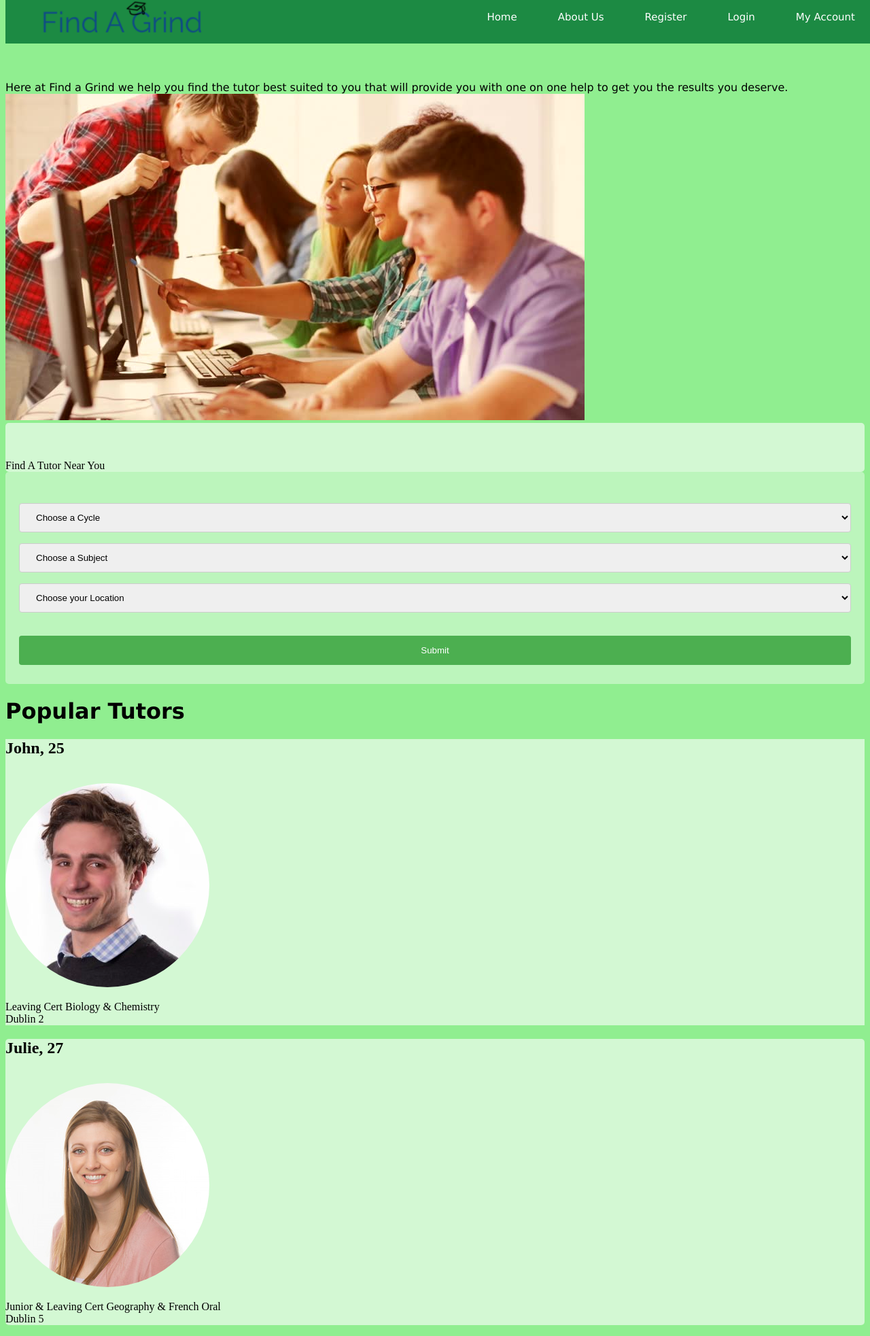
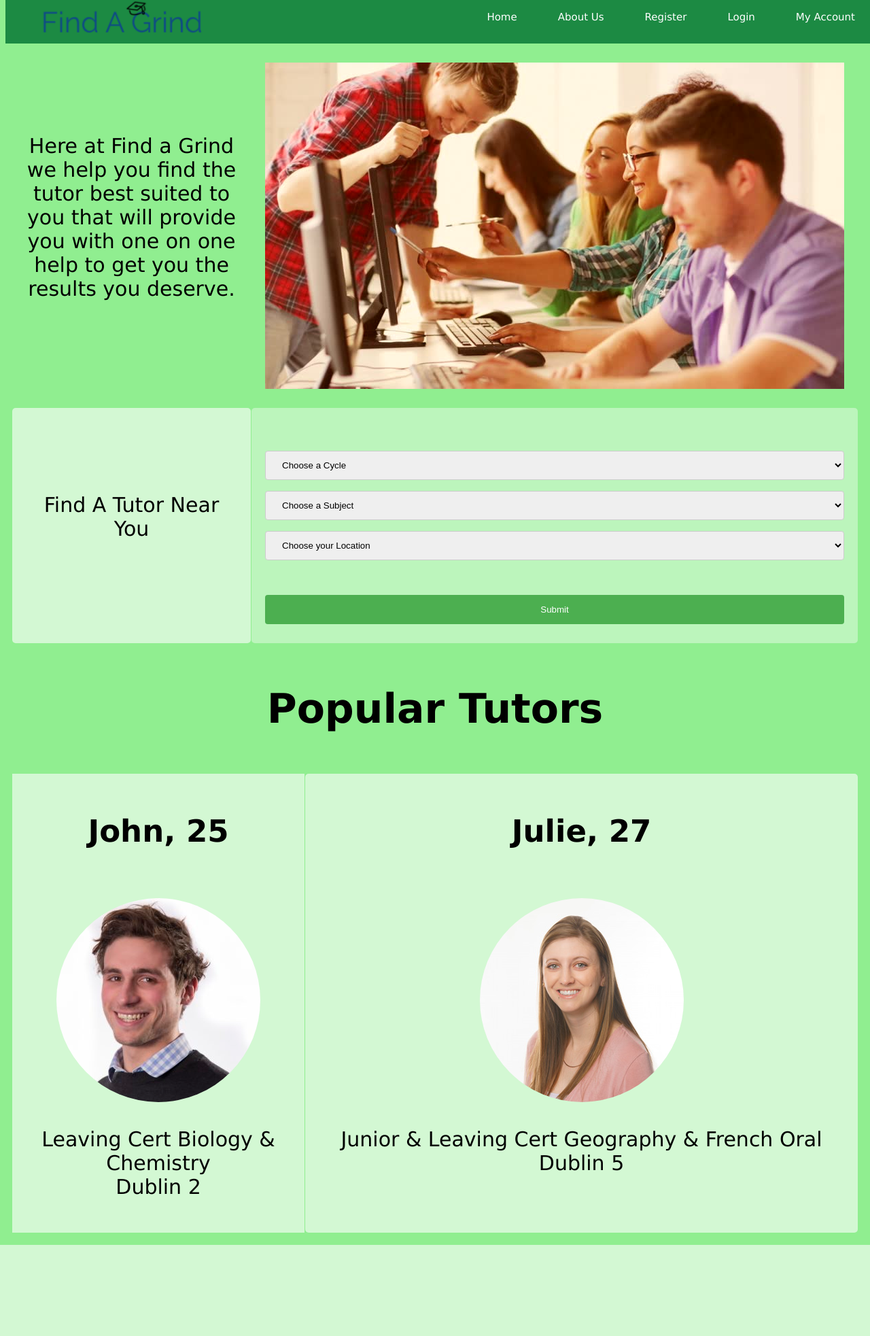
Before and after one commit to AtteKarppinen/GrindTutorServices, a PHP site: page / in a window 1280 px wide. Shown: the whole page at 68% size. After the commit the page ends 1831 px from the top, so only its background shows below. Run offline with PHP 8.4, Linux system fonts and the light colour scheme.

Commit message:
Updated class names

```diff
--- a/Front-End/index.php
+++ b/Front-End/index.php
@@ -4,7 +4,7 @@
 ?>
 <html>
 	<body>
-		<div class="grid-container">
+		<div class="gridContainer">
 			<div class="item1">
 				<br><br><br>Here at Find a Grind we help you find the tutor best suited to you that will provide you with one on one help to get you the results you deserve.
 			</div>
```
